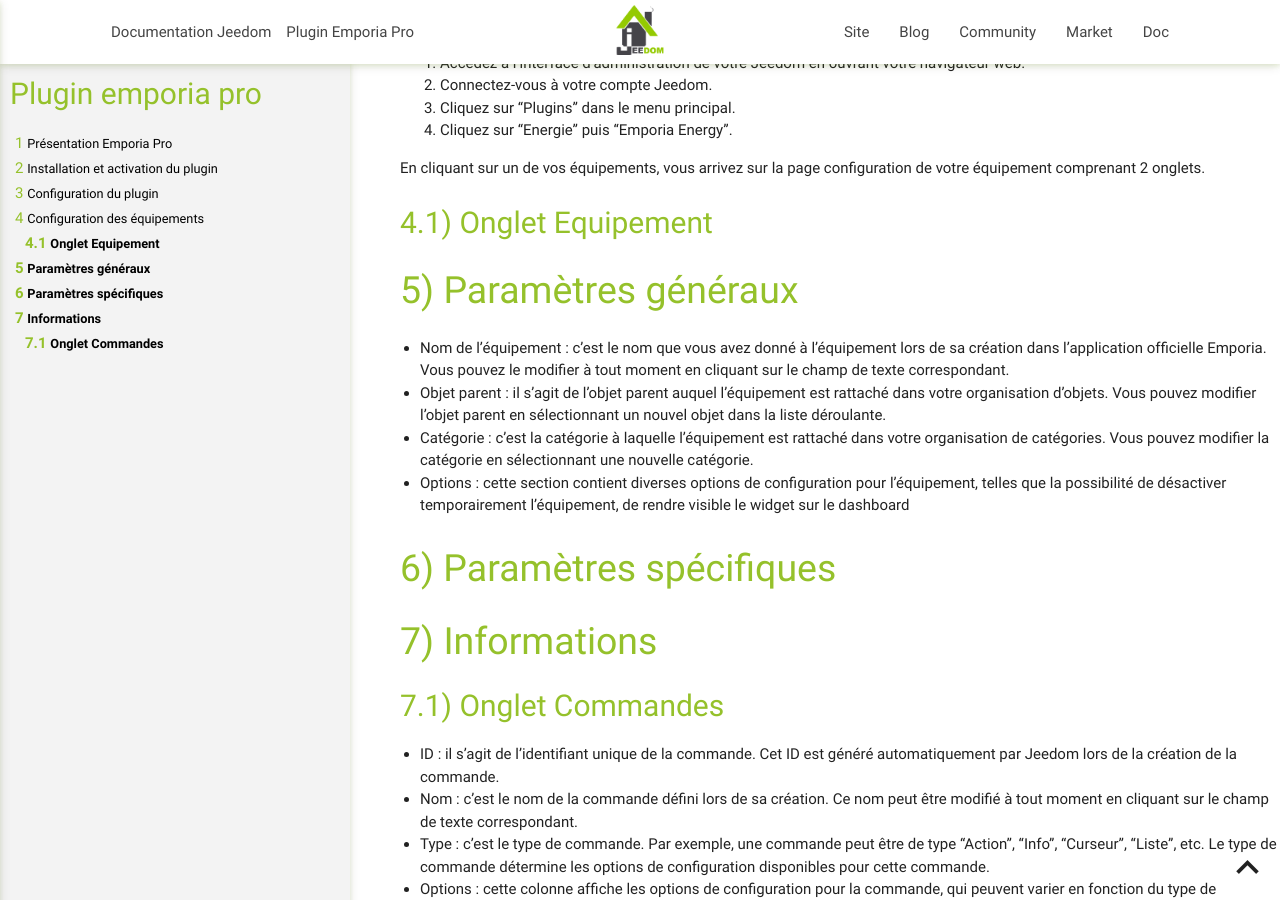
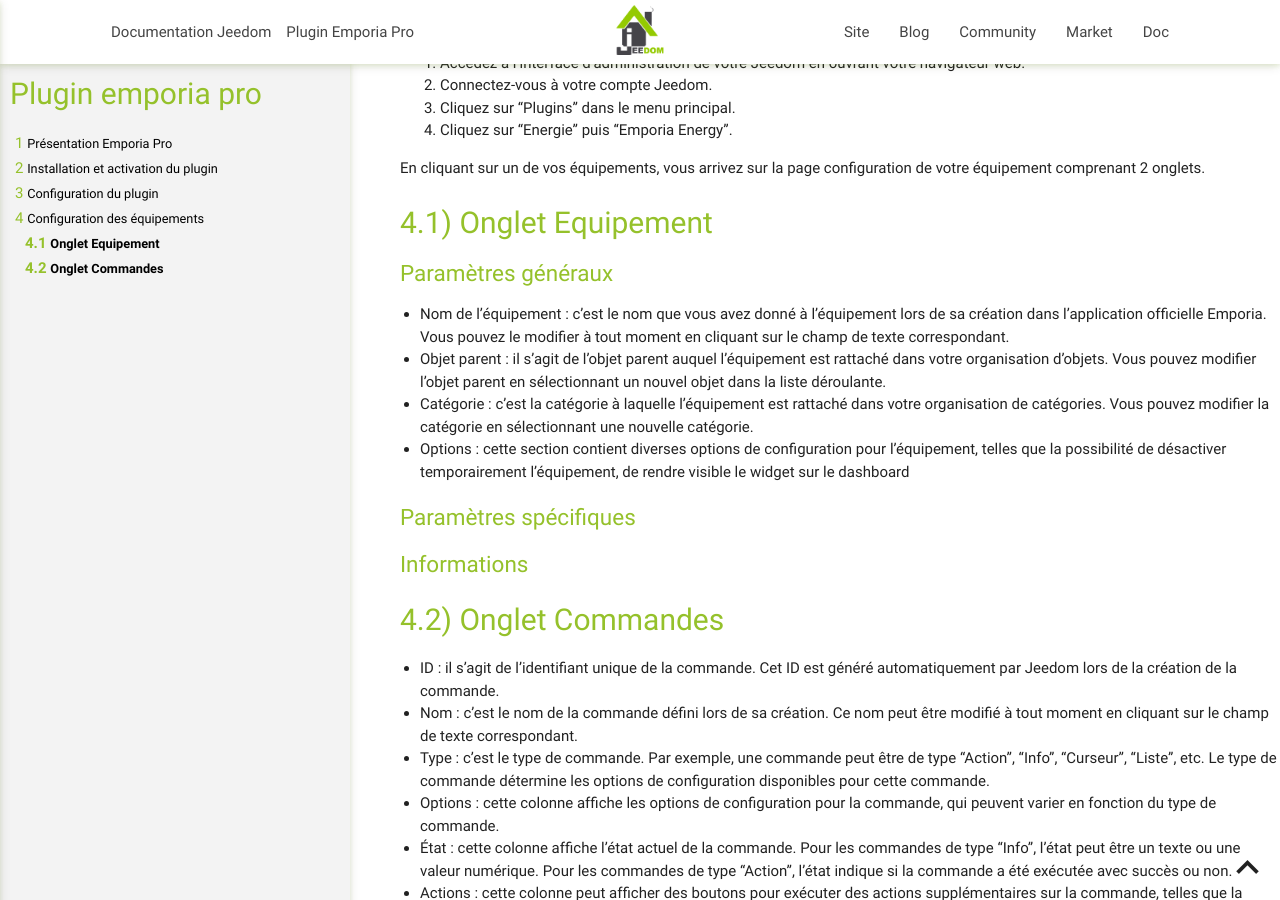
Before and after one commit to thanaus/jeedom_docs, a Jekyll site: the page built from plugins/emporiapro/fr_FR/index.md, in a window 1280 px wide and 900 px high, scrolled down 1229 px. Built offline with Jekyll 4.4.1, drawn with Linux system fonts in a browser that asks for light colours.

Commit message:
Update index.md

```diff
--- a/plugins/emporiapro/fr_FR/index.md
+++ b/plugins/emporiapro/fr_FR/index.md
@@ -7,14 +7,13 @@ description: Documentation du plugin Emporia Pro
 
 Monitoring de consommation d'énergie en temps réel (Gen 2 Vue Energy Monitor)
 
-Présentation Emporia Pro
-========================
+# Présentation Emporia Pro
+
 The Gen 2 Vue Energy Monitor est un moniteur de consommation d'énergie qui permet de surveiller la consommation électrique de votre maison en temps réel. Il mesure la consommation d'énergie en kilowattheures (kWh) et vous permet de voir la quantité d'énergie consommée par différents appareils électriques dans votre maison. Il dispose également d'une fonctionnalité de suivi de l'historique de la consommation d'énergie, vous permettant de voir l'évolution de votre consommation électrique au fil du temps.
 
 Ce plugin permet d'interfacer ce moniteur de consommation d'énergie avec Jeedom.
 
-Installation et activation du plugin
-====================================
+# Installation et activation du plugin
 
 Voici les étapes pour installer le plugin emporiapro :
 
@@ -36,8 +35,7 @@ Voici les étapes pour activer le plugin emporiapro :
 6. Les dépendances du plugin vont s'installer automatiquement. Ce processus peut prendre plusieurs minutes en fonction de la vitesse de votre connexion internet et de la puissance de votre Jeedom.
 7. Une fois que l'installation des dépendances est terminée, vous pouvez configurer et utiliser le plugin normalement.
 
-Configuration du plugin
-=======================
+# Configuration du plugin
 
 Voici les étapes pour configurer le plugin emporiapro :
 
@@ -48,8 +46,7 @@ Voici les étapes pour configurer le plugin emporiapro :
 5. Recherchez le plugin Emporia Pro dans la liste des plugins installés.
 6. Saisissez les informations de votre compte Emporia dans la section "Configuration". Vous aurez besoin de l'adresse email et le mot de passe.
 
-Configuration des équipements
-=============================
+# Configuration des équipements
 
 Voici les étapes pour configurer les équipement :
 
@@ -60,22 +57,20 @@ Voici les étapes pour configurer les équipement :
 
 En cliquant sur un de vos équipements, vous arrivez sur la page configuration de votre équipement comprenant 2 onglets.
 
-Onglet Equipement
------------------
+## Onglet Equipement
 
-# Paramètres généraux
+### Paramètres généraux
 
 - Nom de l'équipement : c'est le nom que vous avez donné à l'équipement lors de sa création dans l'application officielle Emporia. Vous pouvez le modifier à tout moment en cliquant sur le champ de texte correspondant.
 - Objet parent : il s'agit de l'objet parent auquel l'équipement est rattaché dans votre organisation d'objets. Vous pouvez modifier l'objet parent en sélectionnant un nouvel objet dans la liste déroulante.
 - Catégorie : c'est la catégorie à laquelle l'équipement est rattaché dans votre organisation de catégories. Vous pouvez modifier la catégorie en sélectionnant une nouvelle catégorie.
 - Options : cette section contient diverses options de configuration pour l'équipement, telles que la possibilité de désactiver temporairement l'équipement, de rendre visible le widget sur le dashboard
 
-# Paramètres spécifiques
+### Paramètres spécifiques
 
-# Informations
+### Informations
 
-Onglet Commandes
-----------------
+## Onglet Commandes
 
 - ID : il s'agit de l'identifiant unique de la commande. Cet ID est généré automatiquement par Jeedom lors de la création de la commande.
 - Nom : c'est le nom de la commande défini lors de sa création. Ce nom peut être modifié à tout moment en cliquant sur le champ de texte correspondant.
```
